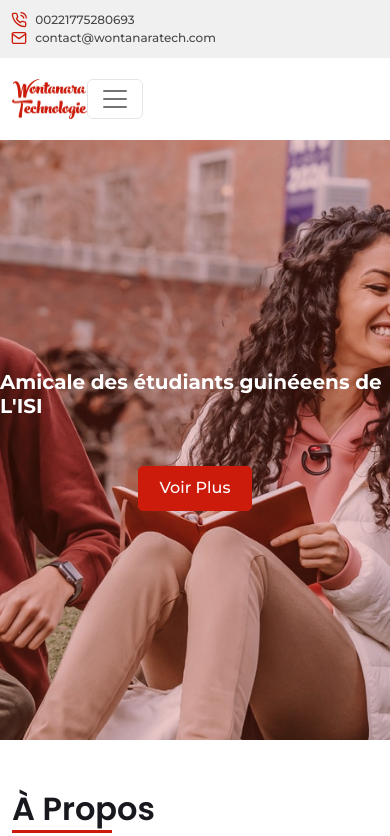
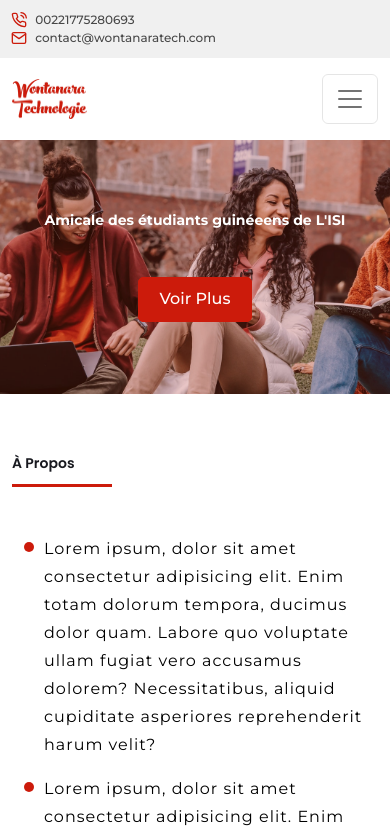
Before and after one commit to alphakahere/wontanara-technology-front, a React (Create React App) app: page / in a window 390 px wide. Shown: the top 836 px of the page. Built offline with nearby package versions, Linux system fonts and the light colour scheme.

Commit message:
handle responsive

```diff
--- a/src/App.css
+++ b/src/App.css
@@ -5,11 +5,15 @@
 .flex-sb {
     display: flex;
     justify-content: space-between;
-    align-items: center;
+}
+.flex-r {
+    display: flex;
+    justify-content: flex-end;
 }
 .flex-sb-ic {
     display: flex;
     justify-content: space-between;
+    align-items: center;
 }
 /***** font size utils *******/
 .fs-13 {
@@ -41,3 +45,19 @@
     height: 1px;
     width: 100%;
 }
+@media (min-width: 992px) {
+    .navbar-resp-width {
+        width: 10% !important;
+    }
+}
+@media (max-width: 500px) {
+    .wontanara-banner {
+        height: 20vh !important;
+    }
+}
+
+@media (max-width: 1023px) {
+    .wontanara-banner {
+        height: 30vh !important;
+    }
+}
--- a/src/common/Footer/Footer.css
+++ b/src/common/Footer/Footer.css
@@ -14,7 +14,6 @@
 	line-height: 22px;
 	color: #ffffff;
 	font-weight: 600;
-    margin-bottom: .5rem !important;
 }
 .footer a {
 	font-size: 15px;
--- a/src/common/Footer/Footer.tsx
+++ b/src/common/Footer/Footer.tsx
@@ -1,4 +1,3 @@
-import React from "react";
 import { Link } from "react-router-dom";
 import "./Footer.css";
 const Footer = () => {
@@ -21,7 +20,7 @@ const Footer = () => {
 				</div>
 				<div className="col-md-4">
 					<ul>
-						<li className="list-title">Nous suivre</li>
+						<li className="list-title mt-3 mt-md-0">Nous suivre</li>
 						<li>
 							<a href="/">Facebook</a>
 						</li>
@@ -41,7 +40,7 @@ const Footer = () => {
 				</div>
 				<div className="col-md-4">
 					<ul>
-						<li className="list-title">Contacts</li>
+						<li className="list-title mt-3 mt-md-0">Contacts</li>
 						<li>
 							<Link to="/">Nous contacter</Link>
 						</li>
--- a/src/common/Header/Header.css
+++ b/src/common/Header/Header.css
@@ -32,6 +32,6 @@
 .banner-title {
 	color: #ffffff;
 	text-decoration: none;
-	font-size: clamp(20px, 3vw, 36px);
+	font-size: clamp(14px, 3vw, 40px);
 	font-weight: 700;
 }
--- a/src/components/Home/Home.css
+++ b/src/components/Home/Home.css
@@ -1,6 +1,6 @@
 .title-level-2 {
 	font-weight: 600;
-	font-size: 32px;
+	font-size: clamp(14px, 3vw, 32px);
 	line-height: 42px;
 	color: #18191f;
 	text-transform: capitalize;
@@ -124,3 +124,6 @@
 .download-link:hover {
 	color: #cc1b0b;
 }
+.school-name {
+	font-size: clamp(12px, 1vw, 14px);
+}
--- a/src/components/Home/Home.tsx
+++ b/src/components/Home/Home.tsx
@@ -72,7 +72,7 @@ const Home = () => {
 			<section className="about mb-5 pt-5">
 				<h2 className="title-level-2">à propos</h2>
 				<div className="row d-flex align-items-center">
-					<div className="col-md-6">
+					<div className="col-lg-6">
 						<ul className="about-text px-0">
 							<li className="mb-3">
 								Lorem ipsum, dolor sit amet consectetur adipisicing
@@ -98,7 +98,7 @@ const Home = () => {
 							</li>
 						</ul>
 					</div>
-					<div className="col-md-6">
+					<div className="col-lg-6">
 						<img
 							src="https://picsum.photos/200"
 							alt=""
@@ -167,7 +167,7 @@ const Home = () => {
 				<h2 className="title-level-2">Trouvez les meilleures écoles du Sénégal</h2>
 				<div className="row">
 					{schools.map((item, _i) => (
-						<div className="mb-3 col-sm-6 col-md-4" key={_i}>
+						<div className="mb-4 col-sm-6 col-lg-4" key={_i}>
 							<div className="card card-school">
 								<img
 									src={`https://picsum.photos/20${_i}`}
--- a/src/components/Navbar/Navbar.css
+++ b/src/components/Navbar/Navbar.css
@@ -27,3 +27,6 @@
 .btn-espace-etudiant:hover {
 	color: #ffffff;
 }
+.navbar-resp-width {
+	width: 100%;
+}
--- a/src/components/Navbar/Navbar.tsx
+++ b/src/components/Navbar/Navbar.tsx
@@ -30,7 +30,7 @@ const Navbar = () => {
 	return (
 		<nav className="navbar navbar-expand-lg bg-white py-3">
 			<div className="container-fluid ">
-				<div className="flex-sb">
+				<div className="flex-sb navbar-resp-width">
 					<NavLink className="navbar-brand" to="/">
 						<img
 							src={LogoApp}
@@ -50,7 +50,7 @@ const Navbar = () => {
 						<span className="navbar-toggler-icon"></span>
 					</button>
 				</div>
-				<div className="collapse navbar-collapse" id="navbarApp">
+				<div className="collapse navbar-collapse mt-3 mt-lg-0" id="navbarApp">
 					<ul className="navbar-nav ms-auto">
 						{Links.map((item, index) => (
 							<li className="nav-item" key={index}>
@@ -71,7 +71,7 @@ const Navbar = () => {
 					<div>
 						<Link
 							to="/espace-etudiant"
-							className="btn-espace-etudiant ms-3 items-center"
+							className="btn-espace-etudiant ms-lg-3 items-center justify-content-center"
 						>
 							<BsFillPersonFill />
 							<span>Espace Etudiant</span>
--- /dev/null
+++ b/src/responsive.css
@@ -0,0 +1,5 @@
+@media screen(min-width: 992px) {
+    .navbar-resp-width {
+        width: 10%;
+    }
+}
```
